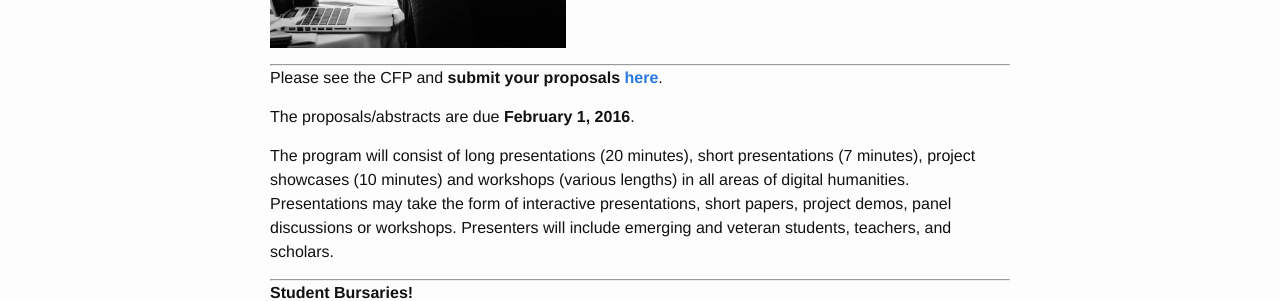
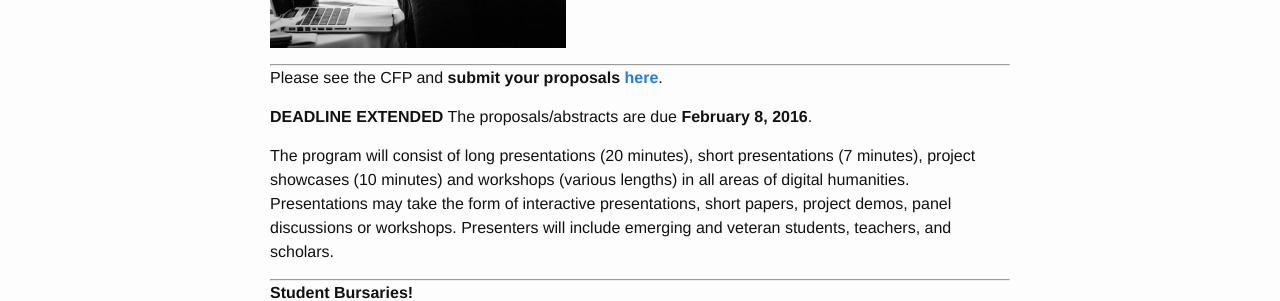
Before and after one commit to KeystoneDH/2016, a Jekyll site: the page built from index.md, in a window 1280 px wide. Shown: the part 719-1020 px from the top of the page. Built offline with Jekyll 4.4.1, drawn with Linux system fonts in a browser that asks for light colours.

Commit message:
Updated proposal deadline

```diff
--- a/index.md
+++ b/index.md
@@ -24,7 +24,7 @@ The Keystone Digital Humanities Conference will be held at the University of Pit
 ---
 Please see the CFP and **submit your proposals [here](http://keystonedh.github.io/2016/cfp/)**.
 
-The proposals/abstracts are due **February 1, 2016**.
+**DEADLINE EXTENDED** The proposals/abstracts are due **February 8, 2016**.
 
 The program will consist of long presentations (20 minutes), short presentations (7 minutes), project showcases (10 minutes) and workshops (various lengths) in all areas of digital humanities. Presentations may take the form of interactive presentations, short papers, project demos, panel discussions or workshops. Presenters will include emerging and veteran students, teachers, and scholars.
 
```
